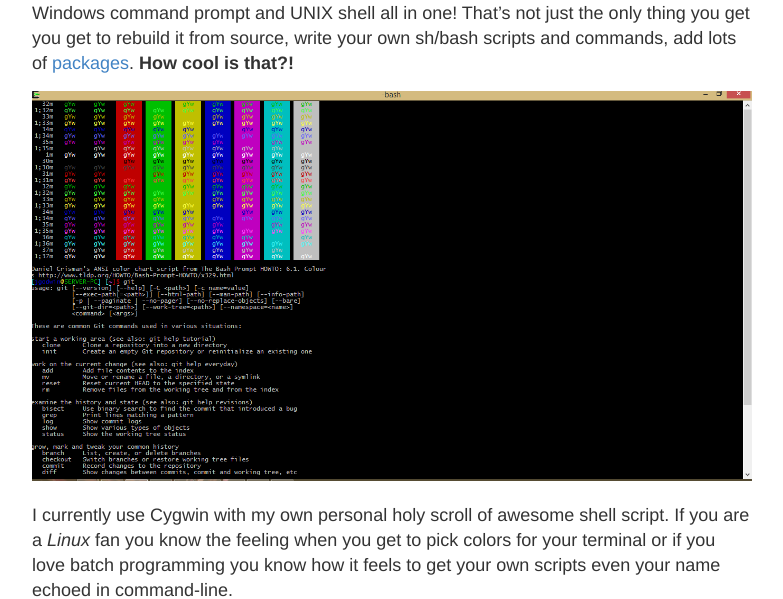
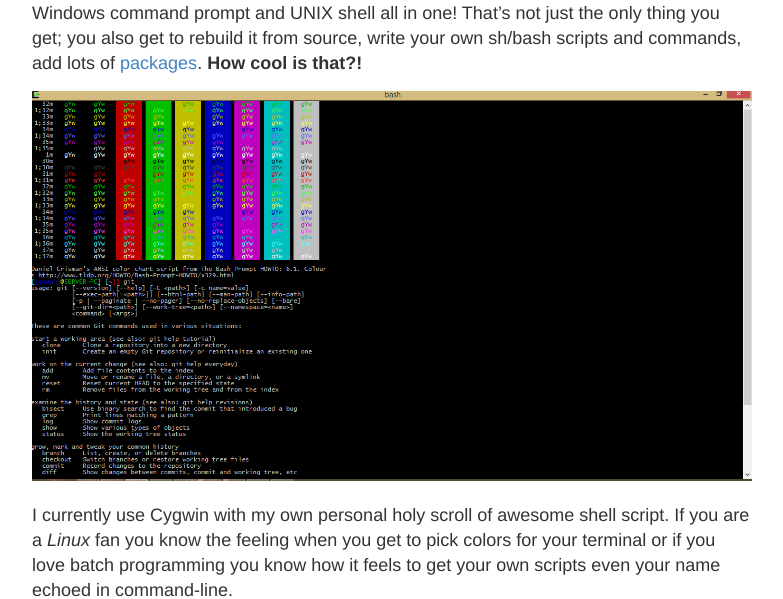
Before and after one commit to Gochojr/blogsite, a Jekyll site: the page built from _posts/2016-01-23-Cygwin-takeover.md, in a window 1280 px wide. Shown: the part 656-1255 px from the top of the page, without its empty margins (248-1031 px from the left). Built offline with Jekyll 4.4.1, drawn with Linux system fonts in a browser that asks for light colours; Markdown is read by kramdown in place of the engine named in the settings; comment, search, counter and statistics services are not loaded; some of the changed text lies outside the part shown; grey boxes are pictures that could not be loaded.

Commit message:
Cygwin-takeover

```diff
--- a/_posts/2016-01-23-Cygwin-takeover.md
+++ b/_posts/2016-01-23-Cygwin-takeover.md
@@ -9,13 +9,13 @@
 ![image](http://treasure.diylol.com/uploads/post/image/439841/resized_creepy-willy-wonka-meme-generator-you-thought-you-could-run-a-real-shell-on-windows-how-s-cygwin-treating-you-6176da.jpg)
 
 
-[Cygwin](https://www.cygwin.com/) is the revolution of command-line interfaces in windows, think of it as [gitbash](https://git-for-windows.github.io/), Windows command prompt and UNIX shell all in one! That's not just the only thing you get you get to rebuild it from source, write your own sh/bash scripts and commands, add lots of [packages](https://cygwin.com/packages/package_list.html). **How cool is that?!**
+[Cygwin](https://www.cygwin.com/) is the revolution of command-line interfaces in windows, think of it as [gitbash](https://git-for-windows.github.io/), Windows command prompt and UNIX shell all in one! That's not just the only thing you get; you also get to rebuild it from source, write your own sh/bash scripts and commands, add lots of [packages](https://cygwin.com/packages/package_list.html). **How cool is that?!**
 
 ![image](https://raw.githubusercontent.com/Gochojr/blogsite/gh-pages/images/cygwin001.png)
 
 I currently use Cygwin with my own personal holy scroll of awesome shell script. If you are a _Linux_ fan you know the feeling when you get to pick colors for your terminal or if you love batch programming you know how it feels to get your own scripts even your name echoed in command-line.
 
-Some of you would want all that hustle try [Babun](http://babun.github.io/) shell which a two shell pre-configuration featuring cool software development tools.![image](https://s-media-cache-ak0.pinimg.com/736x/4e/5c/f7/4e5cf7d4ccb9c59b6620a9c71944d51e.jpg)
+Some of you would'nt want all that hustle try [Babun](http://babun.github.io/) shell which a two shell pre-configuration featuring cool software development tools.![image](https://s-media-cache-ak0.pinimg.com/736x/4e/5c/f7/4e5cf7d4ccb9c59b6620a9c71944d51e.jpg)
 
 
 [`Have a look at my Holy scroll!`](https://gist.github.com/Gochojr/0ae41e4767a2af031de1)
```
